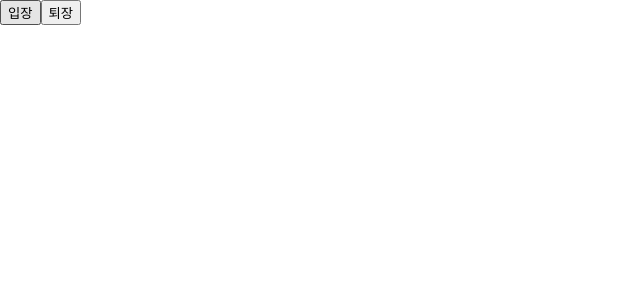
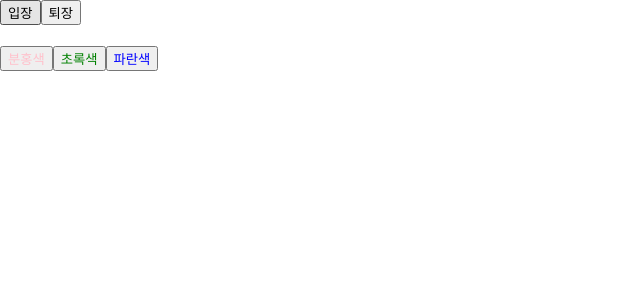
Before and after one commit to heeeun1207/ReactPrac, a React (Create React App) app in the folder react-prac/: page / in a window 1280 px wide. Shown: the top 300 px of the page, without its empty margins (0-640 px from the left). Built offline with nearby package versions, Linux system fonts and the light colour scheme.

Commit message:
한 컴포넌트에서 useState 여러 번 사용하기

```diff
--- a/react-prac/src/Say.js
+++ b/react-prac/src/Say.js
@@ -2,15 +2,19 @@ import React, { useState } from 'react';
 
 const Say = () => {
   const [message, setMessage] = useState('');
-  //배열 비구조화 할당을 통해 이름을 자유롭게 정해도 상관없다.
   const onClickEnter = () => setMessage('안녕하세요!');
   const onClickLeave = () => setMessage('안녕히 가세요 !');
+
+  const [color, setColor] = useState('purple');
 
   return (
     <div>
       <button onClick={onClickEnter}>입장</button>
       <button onClick={onClickLeave}>퇴장</button>
-      <h1>{message}</h1>
+      <h1 style={{ color }}>{message}</h1>
+      <button style={{ color: 'pink' }} onClick={() => setColor('pink')}>분홍색</button>
+      <button style={{ color: 'green' }} onClick={() => setColor('green')}>초록색</button>
+      <button style={{ color: 'blue' }} onClick={() => setColor('blue')}>파란색</button>
     </div>
   );
 };
```
